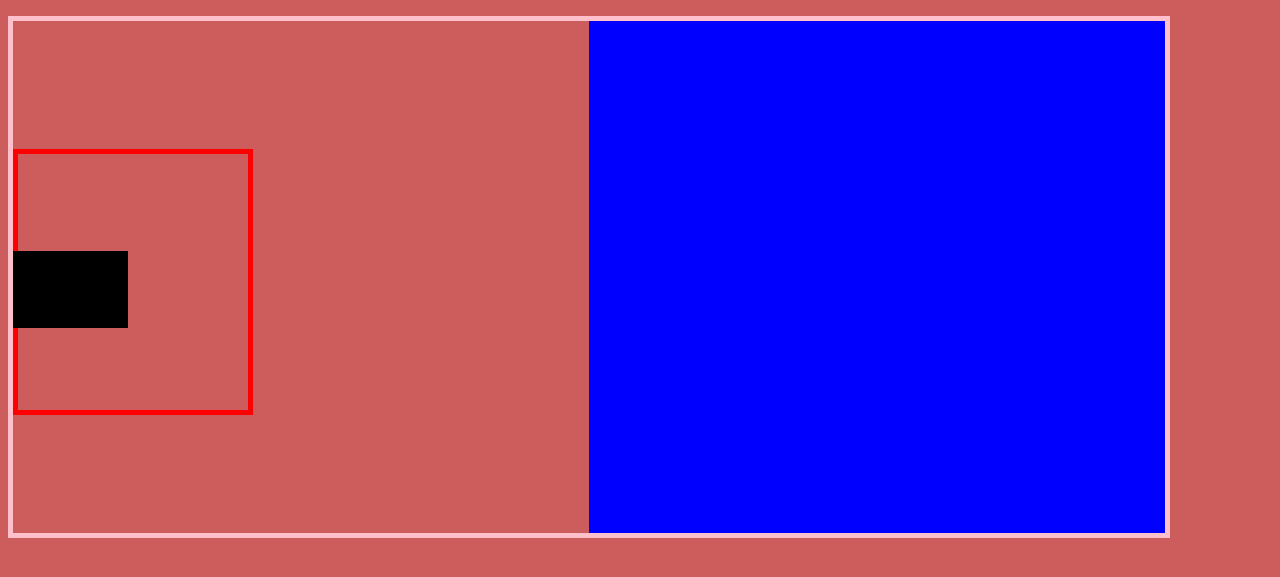
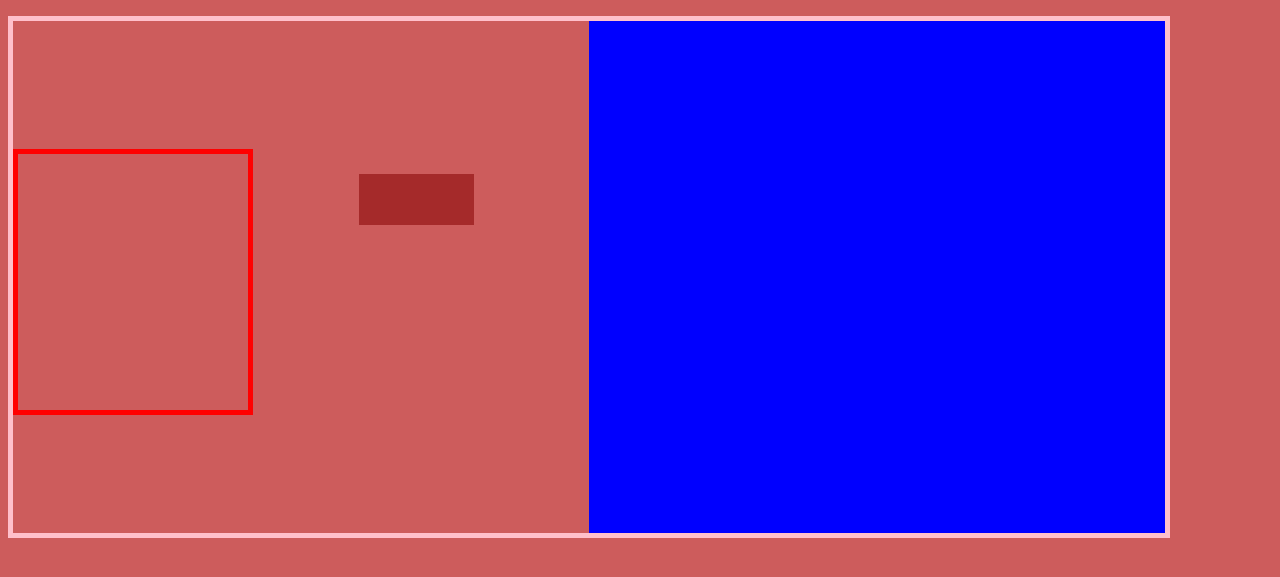
Before and after one commit to KriftyKoding/sno-Co, a plain HTML site: page index.html in a window 1280 px wide. Shown: the part 105-682 px from the top of the page. Drawn offline with Linux system fonts and the light colour scheme.

Commit message:
furniture class created game objects now created with furniture class which also works with arrow keys

```diff
--- a/index.html
+++ b/index.html
@@ -12,7 +12,6 @@
     <h3>fit all the stuff in moving truck</h3>
     <div id="game-container">
         <div id="item-storage"></div>
-        <div id="moving-truck"></div>
     </div>
 
 </body>
--- a/script.js
+++ b/script.js
@@ -1,4 +1,47 @@
 const itemStorage = document.getElementById("game-container")
+let currentObject
+
+class furniture {
+
+    constructor (name, width = "5%", height = "5%", background = "black", top = "0%", left = "0%", furnitureExsist = false) {
+        this.name = name;
+        this.width = width;
+        this.height = height;
+        this.background = background;
+        this.top = top;
+        this.left = left;
+        this.furnitureExsist = furnitureExsist;
+        this.element = null;
+    }
+
+    createFurniture() {
+        if (this.furnitureExsist == false) {
+            this.furnitureExsist = true;
+            const furnitureElement = document.createElement('div');
+            furnitureElement.classList.add('furniture');
+            furnitureElement.style.width = this.width;
+            furnitureElement.style.height = this.height;
+            furnitureElement.style.backgroundColor = this.background;
+            furnitureElement.style.top = this.top;
+            furnitureElement.style.left = this.left;
+            itemStorage.appendChild(furnitureElement);
+            this.element = furnitureElement;
+            currentObject = furnitureElement;
+            console.log(currentObject);
+        } else {
+            console.error("Furniture already exists");
+        }
+    }
+}
+
+const movingTruck = new furniture ("movingTruck", "50%", "100%", "blue", "0%", "50%");
+movingTruck.createFurniture();
+
+
+
+let couch = new furniture ("couch", "10%", "10%", "brown", "30%", "30%");
+couch.createFurniture();
+console.log(currentObject.style.top);
 
 
 
@@ -6,20 +49,20 @@ const itemStorage = document.getElementById("game-container")
 
 
 
-//couch object
-const couch = document.createElement('div');
-couch.classList.add('couch');
-itemStorage.appendChild(couch);
+// //couch object
+// const couch = document.createElement('div');
+// couch.classList.add('couch');
+// itemStorage.appendChild(couch);
 
-let currentObject = couch
+// let currentObject = couch
 
 //how to move couch over
-couch.style.top = "45%";
+// couch.style.top = "45%";
 ///////////////////////////////////////////////////////////////////////////////////
 //////////Keydown event listener
 ///////////////////////////////////////////////////////////////////////////////////
 document.addEventListener('keydown', function(e) {
-
+    console.log(e.key);
     switch (e.key) {
         case 'ArrowLeft':
             listenArrowLeft ();
@@ -33,16 +76,24 @@ document.addEventListener('keydown', function(e) {
         case 'ArrowDown':
             listenArrowDown ();
             break;
+        //my keyboard sucks ~krizzy (for game testing)
+        case '1':
+            listenArrowUp ();
+            break;
+        case 'End':
+                listenArrowUp ();
+                break;
+
     }
 });
 
 function listenArrowLeft () {console.log("left");}
 function listenArrowRight () {
-    let objectLeftLocation = couch.style.left;
+    let objectLeftLocation = currentObject.style.left;
     if (objectLeftLocation == "") {
-        couch.style.left = "1%"
+        currentObject.style.left = "1%"
     } else if (objectLeftLocation.includes("%")) {
-        couch.style.left = `${parseInt(objectLeftLocation) +1}%`;
+        currentObject.style.left = `${parseInt(objectLeftLocation) +1}%`;
     } else {
         console.error("couch.style.left unexpect results");
     }
--- a/style.css
+++ b/style.css
@@ -14,15 +14,6 @@ html {
     align-items: center; */
 }
 
-#moving-truck {
-    width: 50%;
-    height: 100%;
-    background-color: blue;
-    position: absolute;
-    top: 0%;
-    left: 50%;
-    /* transform: translate(-100%, -50%);     */
-}
 
 #item-storage {
     width: 20%;
@@ -35,11 +26,6 @@ html {
 
 }
 
-.couch {
-    width: 10%;
-    height: 15%;
-    background-color: black;
+.furniture {
     position: absolute;
-    top: 25%;
-    left: 0%;
 }
```
Also changed, not shown: README.md.
